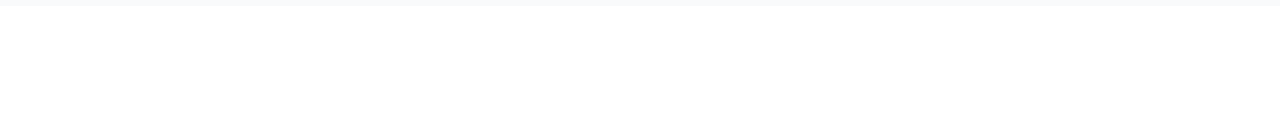
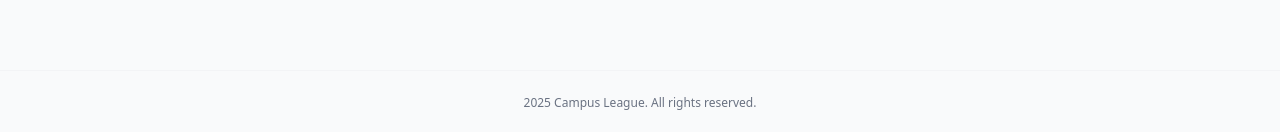
Before and after one commit to NEGO2522/Campus-Sports, a React (Vite) app: page / in a window 1280 px wide. Shown: the part 1135-1267 px from the top of the page. Before the commit the page ends 1141 px from the top, so only its background shows below. Built offline with nearby package versions, Linux system fonts and the light colour scheme; no server answers.

Commit message:
Changes Applied

```diff
--- a/src/components/Dashboard.jsx
+++ b/src/components/Dashboard.jsx
@@ -154,6 +154,11 @@
             <Leaderboard limit={5} />
           </div>
         </div>
+
+        {/* Copyright */}
+        <div className="mt-12 text-center text-xs text-gray-500">
+          © {new Date().getFullYear()} Campus League. All rights reserved.
+        </div>
       </div>
     </div>
   );
--- a/src/components/Home.jsx
+++ b/src/components/Home.jsx
@@ -286,7 +286,10 @@
         </div>
       </section>
 
-
+      {/* Copyright */}
+      <div className="py-6 text-center text-xs text-gray-500 border-t border-gray-100 mt-16">
+        {new Date().getFullYear()} Campus League. All rights reserved.
+      </div>
     </div>
   );
 };
```
